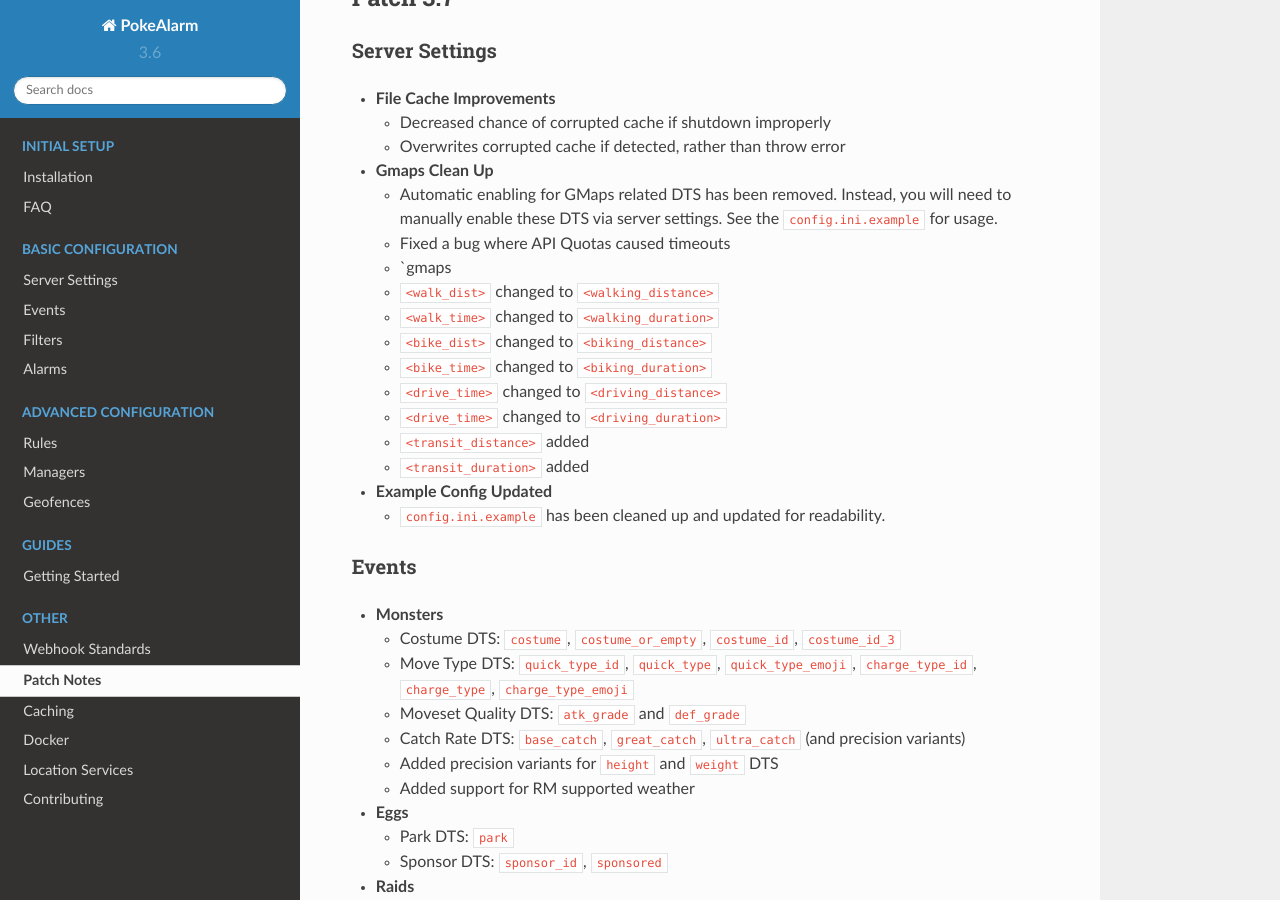
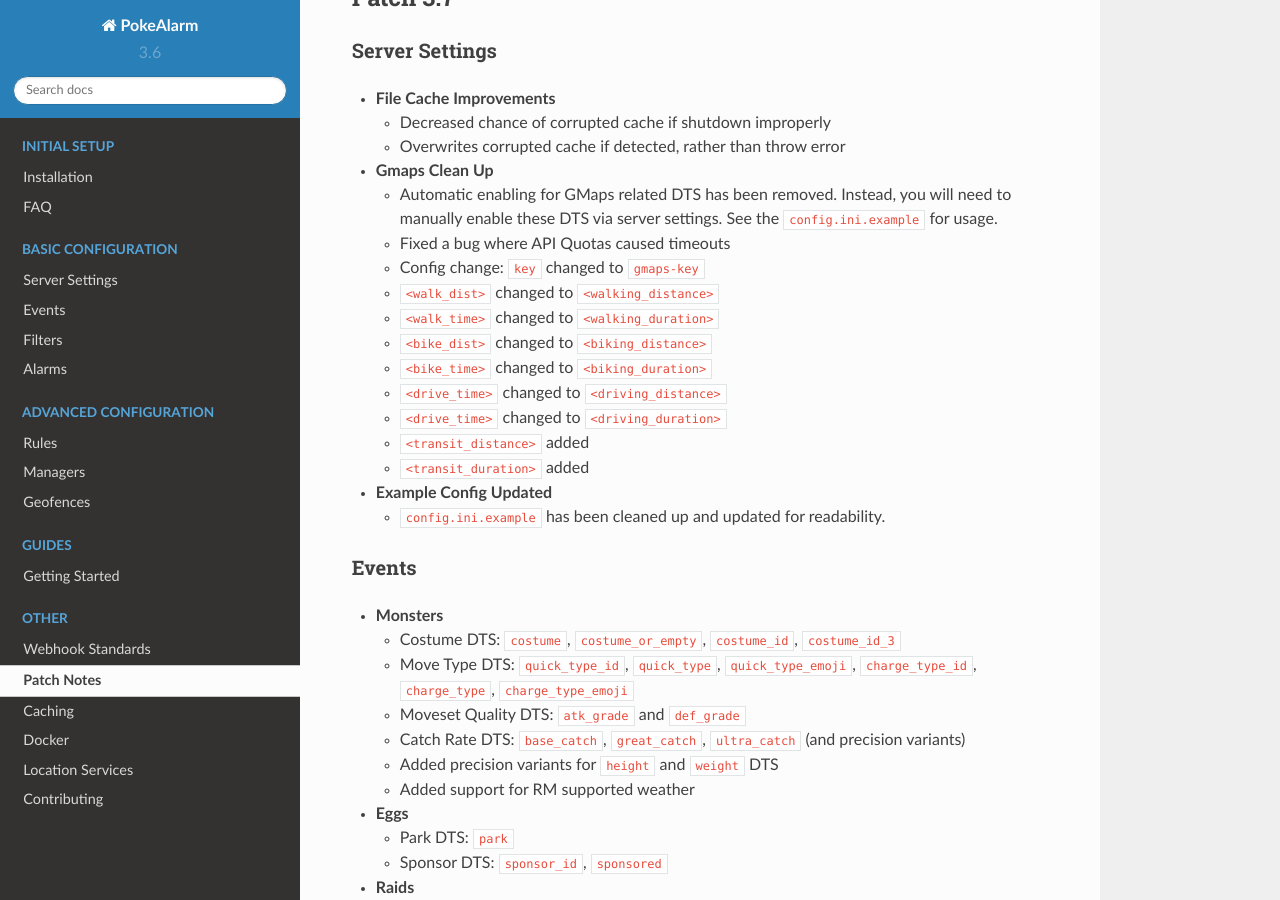
Before and after one commit to pokealarm/pokealarm, a Sphinx documentation site: the page built from docs/miscellaneous/patch-notes.md, in a window 1280 px wide and 900 px high, scrolled down 452 px. Built offline with Sphinx 7.4.7 and the Read the Docs theme 2.0.0, drawn with Linux system fonts in a browser that asks for light colours.

Commit message:
Fixed typo in Patch Notes.

```diff
--- a/docs/miscellaneous/patch-notes.md
+++ b/docs/miscellaneous/patch-notes.md
@@ -23,7 +23,7 @@
     you will need to manually enable these DTS via server settings. See
     the `config.ini.example` for usage.
   * Fixed a bug where API Quotas caused timeouts
-  * `gmaps
+  * Config change: `key` changed to `gmaps-key`
   * `<walk_dist>` changed to `<walking_distance>`
   * `<walk_time>` changed to `<walking_duration>`
   * `<bike_dist>` changed to `<biking_distance>`
```
